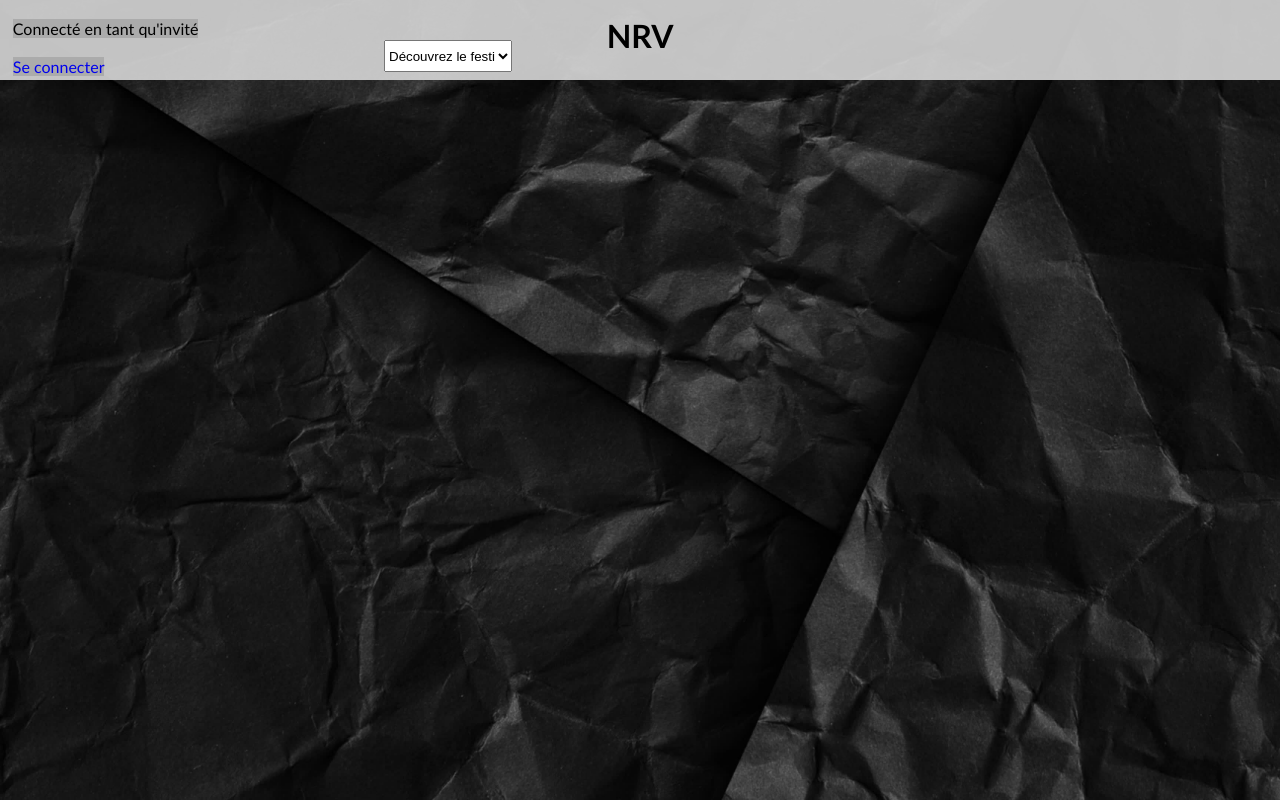
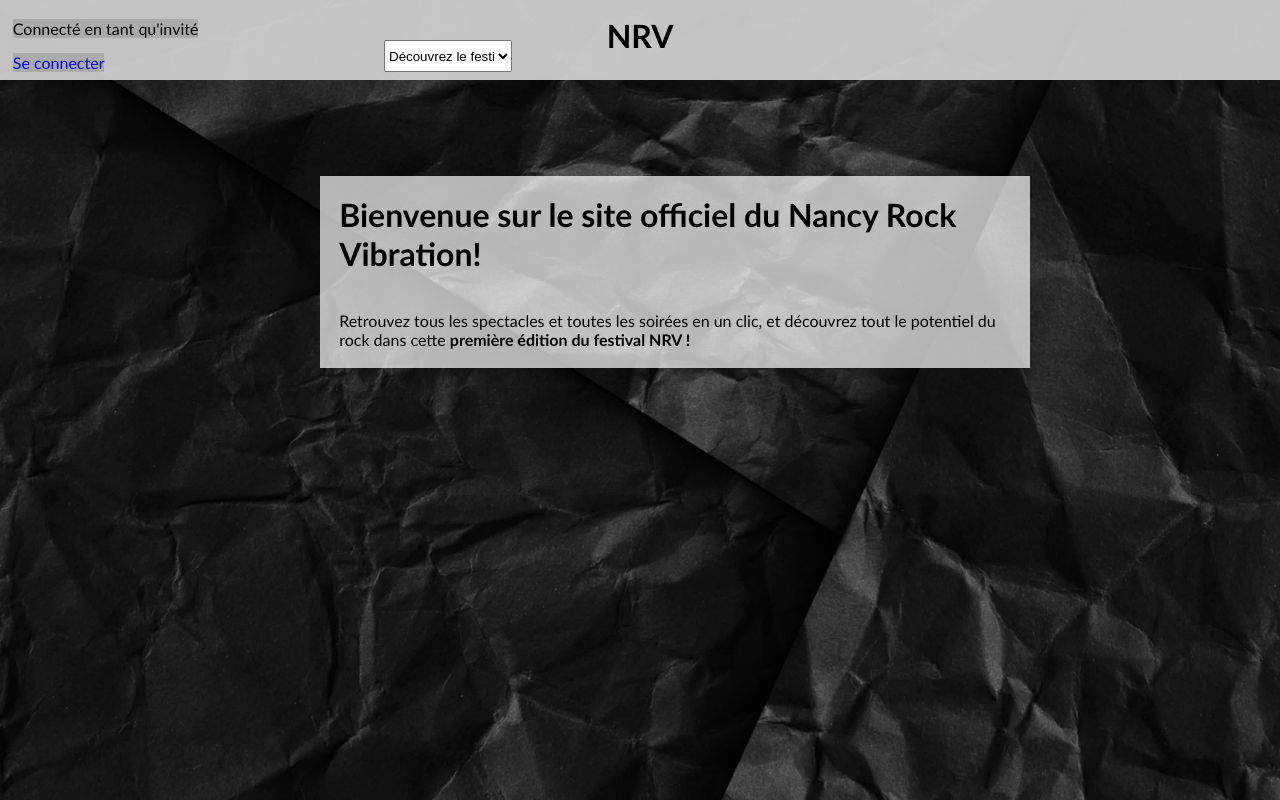
Before and after one commit to GabinM/NRV_Ruben_Jules_Mathias_Tuline_Gabin, a PHP site: page / in a window 1280 px wide. Run offline with PHP 8.4, Linux system fonts and the light colour scheme; classes that the project's autoload settings leave out are loaded by file name.

Commit message:
fixed word in defaultAction

```diff
--- a/Src/Classes/Actions/ActionDefault.php
+++ b/Src/Classes/Actions/ActionDefault.php
@@ -15,7 +15,11 @@ class ActionDefault extends Action {
         $user = $_SESSION['user']['email'];
 
 
+        $html .= "<div id = 'soiree' ><h1>Bienvenue sur le site officiel du Nancy Rock Vibration!</h1></br></br>
+            Retrouvez tous les spectacles et toutes les soirées en un clic, et découvrez tout le potentiel du rock
+            dans cette <b>première édition du festival NRV !</b>
 
+        </div>";
 
 
 
--- a/nrvStyle.css
+++ b/nrvStyle.css
@@ -103,7 +103,7 @@ body{
     height:auto;
     border : 5% 5% 5% 5% solid white;
     background-color: rgb(171,171,171);
-    bottom:5%;
+    bottom:10%;
     left:1%;
     text-decoration: none;
 }
@@ -117,7 +117,7 @@ body{
 
     margin-top:10%;
     color:black;
-    padding: 5px;
+    padding: 2%;
 }
 
 #soiree-title{
@@ -138,7 +138,9 @@ body{
     min-width:40%;
     max-width:60%;
     height:auto;
-    margin:10px;
+    padding:10px;
+    margin-top:10%;
+    margin-bottom: 10%;
     background-color:rgba(255,255,255, 0.7);
 
 }
```
